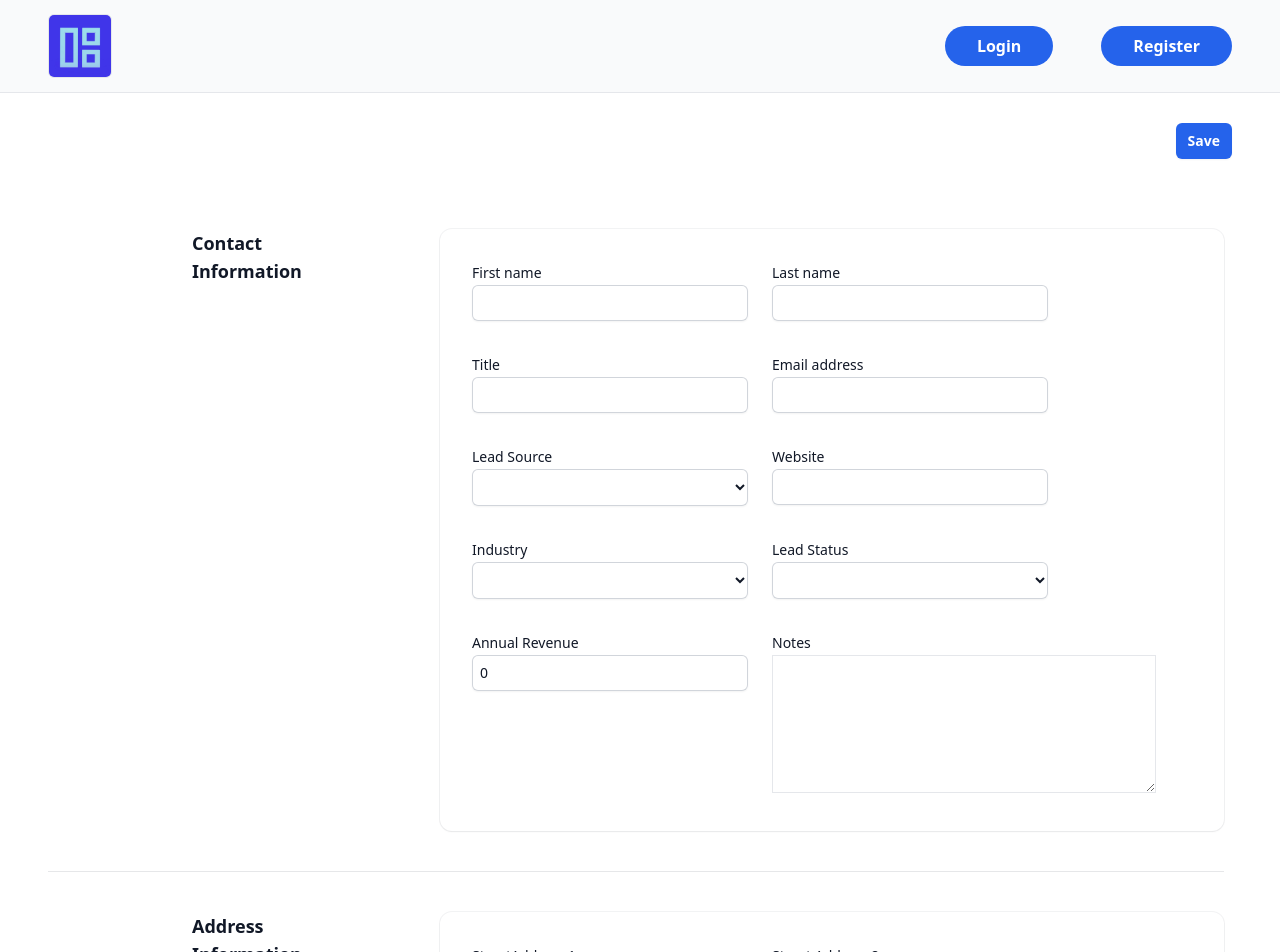
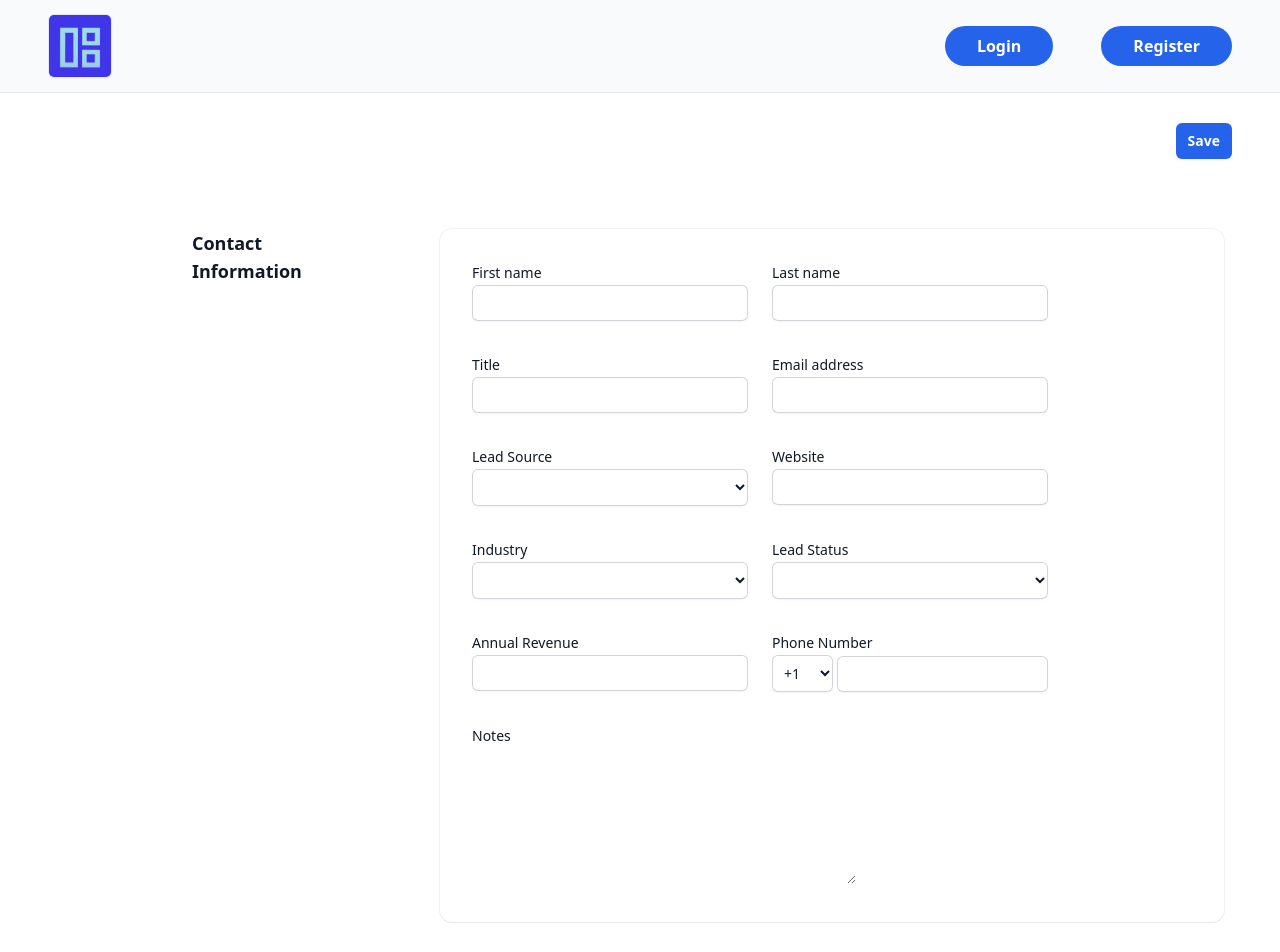
Before and after one commit to marcelmoldes/BasicoCrm-client, a Vue app: page /contacts/create in a window 1280 px wide. Shown: the top 952 px of the page. Built offline with nearby package versions, Linux system fonts and the light colour scheme.

Commit message:
contact edit and create,working

```diff
--- a/src/components/dashlets/ActivitiesDashlet.vue
+++ b/src/components/dashlets/ActivitiesDashlet.vue
@@ -15,7 +15,7 @@
       </thead>
       <tbody class="divide-y divide-gray-200">
       <tr v-if="activities.length === 0">
-        <td class="text-center text-gray-500 py-2" colspan="6">No activities found</td>
+        <td class="text-center text-gray-500 py-2" colspan="7">No activities found</td>
       </tr>
       <tr v-for="activity in activities" :key="activity">
         <td class="whitespace-nowrap py-4 pl-4 pr-3 text-sm font-medium text-gray-900 sm:pl-0">
--- a/src/views/Contacts/components/ContactForm.vue
+++ b/src/views/Contacts/components/ContactForm.vue
@@ -9,22 +9,23 @@
             <div class="sm:col-span-3">
               <label class="block text-sm font-medium leading-6 text-gray-900" for="first-name">First name</label>
 
-              <input v-model="contact.first_name" :class="errors.first_name ? 'border border-red-300' : 'border-0'" autocomplete="given-name"
+              <input v-model="contact.first_name" :class="errors.first_name ? 'border border-red-300' : 'border-0'"
+                     autocomplete="given-name"
                      class="block w-full p-2 rounded-md py-1.5 text-gray-900 shadow-sm ring-1 ring-inset ring-gray-300 placeholder:text-gray-400 focus:ring-2 focus:ring-inset focus:ring-indigo-600 sm:text-sm sm:leading-6">
               <div v-if="errors.first_name" class="text-sm text-red-400">{{ errors.first_name }}</div>
             </div>
             <div class="sm:col-span-3">
               <label class="block text-sm font-medium leading-6 text-gray-900" for="last-name">Last name</label>
 
-              <input v-model="contact.last_name"
-                     class="block p-2 w-full rounded-md border-0 py-1.5 text-gray-900 shadow-sm ring-1 ring-inset ring-gray-300 placeholder:text-gray-400 focus:ring-2 focus:ring-inset focus:ring-indigo-600 sm:text-sm sm:leading-6">
+              <input v-model="contact.last_name" :class="errors.last_name ? 'border border-red-300' : 'border-0'"
+                     class="block p-2 w-full rounded-md  py-1.5 text-gray-900 shadow-sm ring-1 ring-inset ring-gray-300 placeholder:text-gray-400 focus:ring-2 focus:ring-inset focus:ring-indigo-600 sm:text-sm sm:leading-6">
               <div v-if="errors.last_name" class="text-sm text-red-400">{{ errors.last_name }}</div>
             </div>
             <div class="sm:col-span-3">
               <label class="block text-sm font-medium leading-6 text-gray-900">Title</label>
 
-              <input v-model="contact.title"
-                     class="block w-full p-2 rounded-md border-0 py-1.5 text-gray-900 shadow-sm ring-1 ring-inset ring-gray-300 placeholder:text-gray-400 focus:ring-2 focus:ring-inset focus:ring-indigo-600 sm:text-sm sm:leading-6">
+              <input v-model="contact.title" :class="errors.title ? 'border border-red-300' : 'border-0'"
+                     class="block w-full p-2 rounded-md  py-1.5 text-gray-900 shadow-sm ring-1 ring-inset ring-gray-300 placeholder:text-gray-400 focus:ring-2 focus:ring-inset focus:ring-indigo-600 sm:text-sm sm:leading-6">
               <div v-if="errors.title" class="text-sm text-red-400">{{ errors.title }}</div>
             </div>
 
@@ -32,7 +33,8 @@
               <label class="block text-sm font-medium leading-6 text-gray-900">Email address</label>
 
               <input v-model="contact.email" autocomplete="email"
-                     class="block p-2 w-full rounded-md border-0 py-1.5 text-gray-900 shadow-sm ring-1 ring-inset ring-gray-300 placeholder:text-gray-400 focus:ring-2 focus:ring-inset focus:ring-indigo-600 sm:text-sm sm:leading-6"
+                     :class="errors.email ? 'border border-red-300' : 'border-0'"
+                     class="block p-2 w-full rounded-md  py-1.5 text-gray-900 shadow-sm ring-1 ring-inset ring-gray-300 placeholder:text-gray-400 focus:ring-2 focus:ring-inset focus:ring-indigo-600 sm:text-sm sm:leading-6"
                      type="email">
               <div v-if="errors.email" class="text-sm text-red-400">{{ errors.email }}</div>
             </div>
@@ -40,17 +42,17 @@
             <div class="sm:col-span-3">
               <label class="block text-sm font-medium leading-6 text-gray-900">Lead Source</label>
 
-              <select
+              <select v-model="contact.lead_source" :class="errors.lead_source ? 'border border-red-300' : 'border-0'"
                       class="bg-white  py-2 text-gray-900 shadow-sm ring-1 ring-inset ring-gray-300 block p-2 w-full rounded-md  placeholder:text-gray-400 focus:ring-2 focus:ring-inset focus:ring-indigo-600 sm:text-sm sm:leading-6">
-                <option>{{ contact.lead_source }}</option>
-                <option>rggdrgr</option>
+                <option>frfrf</option>
+
               </select>
               <div v-if="errors.lead_source" class="text-sm text-red-400">{{ errors.lead_source }}</div>
             </div>
             <div class="sm:col-span-3">
               <label class="block text-sm font-medium leading-6 text-gray-900">Website</label>
 
-              <input v-model="contact.website"
+              <input v-model="contact.website" :class="errors.website ? 'border border-red-300' : 'border-0'"
                      class="block p-2 w-full rounded-md border-0 py-1.5 text-gray-900 shadow-sm ring-1 ring-inset ring-gray-300 placeholder:text-gray-400 focus:ring-2 focus:ring-inset focus:ring-indigo-600 sm:text-sm sm:leading-6"
                      type="email">
 
@@ -59,10 +61,10 @@
 
             <div class="sm:col-span-3">
               <label class="block text-sm font-medium leading-6 text-gray-900">Industry</label>
-              <select
+              <select v-model="contact.industry" :class="errors.industry ? 'border border-red-300' : 'border-0'"
                       class="bg-white  py-2 text-gray-900 shadow-sm ring-1 ring-inset ring-gray-300 block p-2 w-full rounded-md  placeholder:text-gray-400 focus:ring-2 focus:ring-inset focus:ring-indigo-600 sm:text-sm sm:leading-6">
-                <option :value="contact.industry"></option>
-                <option>rggdrgr</option>
+                <option>{{ contact.industry }}</option>
+                <option>rfrfr</option>
               </select>
               <div v-if="errors.industry" class="text-sm text-red-400">{{ errors.industry }}</div>
             </div>
@@ -70,30 +72,41 @@
 
             <div class="sm:col-span-3">
               <label class="block text-sm font-medium leading-6 text-gray-900">Lead Status</label>
-              <select
-                  class="bg-white  py-2 text-gray-900 shadow-sm ring-1 ring-inset ring-gray-300 block p-2 w-full rounded-md  placeholder:text-gray-400 focus:ring-2 focus:ring-inset focus:ring-indigo-600 sm:text-sm sm:leading-6">
-                <option>{{ contact.lead_status }}</option>
-                <option>rggdrgr</option>
+              <select v-model="contact.lead_status" :class="errors.lead_status ? 'border border-red-300' : 'border-0'"
+                      class="bg-white py-2 text-gray-900 shadow-sm ring-1 ring-inset ring-gray-300 block p-2 w-full rounded-md  placeholder:text-gray-400 focus:ring-2 focus:ring-inset focus:ring-indigo-600 sm:text-sm sm:leading-6">
+                <option>fsrfsrf</option>
+
               </select>
               <div v-if="errors.lead_status" class="text-sm text-red-400">{{ errors.lead_status }}</div>
             </div>
             <div class="sm:col-span-3">
               <label class="block text-sm font-medium leading-6 text-gray-900">Annual Revenue</label>
-              <input :value="formatters.formatAmount(contact.annual_revenue)"
-                     class="block p-2 w-full rounded-md border-0 py-1.5 text-gray-900 shadow-sm ring-1 ring-inset ring-gray-300 placeholder:text-gray-400 focus:ring-2 focus:ring-inset focus:ring-indigo-600 sm:text-sm sm:leading-6">
+              <input v-model="contact.annual_revenue"
+                     :class="errors.annual_revenue ? 'border border-red-300' : 'border-0'"
+                     class="block p-2 w-full rounded-md  py-1.5 text-gray-900 shadow-sm ring-1 ring-inset ring-gray-300 placeholder:text-gray-400 focus:ring-2 focus:ring-inset focus:ring-indigo-600 sm:text-sm sm:leading-6">
               <div v-if="errors.annual_revenue" class="text-sm text-red-400">{{ errors.annual_revenue }}</div>
             </div>
             <div class="sm:col-span-3">
+              <label class="block text-sm font-medium leading-6 text-gray-900">Phone Number</label>
+              <div class="flex items-center justify-center gap-x-1">
+                <select v-model="contact.PhoneNumber.country_code" :class="errors.lead_status ? 'border border-red-300' : 'border-0'"
+                        class="bg-white py-2 text-gray-900 shadow-sm ring-1 ring-inset ring-gray-300 block p-2 rounded-md  placeholder:text-gray-400 focus:ring-2 focus:ring-inset focus:ring-indigo-600 sm:text-sm sm:leading-6">
+                  <option value="01">+1</option>
+                  <option value="34">+34</option>
+                </select>
+                <input v-model="contact.PhoneNumber.number" :class="errors.number ? 'border border-red-300' : 'border-0'"
+                       class="block p-2 w-full rounded-md  py-1.5 text-gray-900 shadow-sm ring-1 ring-inset ring-gray-300 placeholder:text-gray-400 focus:ring-2 focus:ring-inset focus:ring-indigo-600 sm:text-sm sm:leading-6">
+              </div>
+              <div v-if="errors.number || errors.country_code" class="text-sm text-red-400">{{ errors.number || errors.country_code }}</div>
+            </div>
+            <div class="sm:col-span-3">
               <label class="block text-sm font-medium leading-6 text-gray-900">Notes</label>
-              <textarea v-model="contact.notes" class="w-96 border border-gray-200 p-2 px-4" rows="5"></textarea>
+              <textarea v-model="contact.notes" :class="errors.notes ? 'border border-red-300' : 'border-0 '"
+                        class="w-96 border-gray-400 border  p-2 px-4" rows="5"></textarea>
               <div v-if="errors.notes" class="text-sm text-red-400">{{ errors.notes }}</div>
             </div>
-
-
           </div>
-
         </div>
-
       </form>
     </div>
     <div class="grid mr-2 grid-cols-1 pt-10 md:grid-cols-3">
@@ -103,50 +116,51 @@
           <div class="grid max-w-xl grid-cols-2 gap-x-6 gap-y-8 sm:grid-cols-6">
             <div class="sm:col-span-3">
               <label class="block text-sm font-medium leading-6 text-gray-900" for="first-name">StreetAddress 1</label>
-
-              <input :value="contact.Address ? contact.Address.street_address1 : '-'" autocomplete="given-name"
+              <input v-model="contact.Address.street_address1" :class="errors.street_address1 ? 'border border-red-300' : 'border-0 '"
                      class="block w-full p-2 rounded-md border-0 py-1.5 text-gray-900 shadow-sm ring-1 ring-inset ring-gray-300 placeholder:text-gray-400 focus:ring-2 focus:ring-inset focus:ring-indigo-600 sm:text-sm sm:leading-6">
-
+              <div v-if="errors.street_address1" class="text-sm text-red-400">{{ errors.street_address1 }}</div>
             </div>
             <div class="sm:col-span-3">
               <label class="block text-sm font-medium leading-6 text-gray-900" for="last-name">Street Address 2 </label>
 
-              <input :value="contact.Address ? contact.Address.street_address2 : '-'"
+              <input  v-model="contact.Address.street_address2" :class="errors.street_address2 ? 'border border-red-300' : 'border-0 '"
                      class="block p-2 w-full rounded-md border-0 py-1.5 text-gray-900 shadow-sm ring-1 ring-inset ring-gray-300 placeholder:text-gray-400 focus:ring-2 focus:ring-inset focus:ring-indigo-600 sm:text-sm sm:leading-6">
-
+              <div v-if="errors.street_address2" class="text-sm text-red-400">{{ errors.street_address2 }}</div>
             </div>
 
             <div class="sm:col-span-3">
               <label class="block text-sm font-medium leading-6 text-gray-900">State</label>
 
-              <input :value="contact.Address ? contact.Address.state : '-'"
+              <input  v-model="contact.Address.state" :class="errors.state ? 'border border-red-300' : 'border-0 '"
                      class="block w-full p-2 rounded-md border-0 py-1.5 text-gray-900 shadow-sm ring-1 ring-inset ring-gray-300 placeholder:text-gray-400 focus:ring-2 focus:ring-inset focus:ring-indigo-600 sm:text-sm sm:leading-6">
+              <div v-if="errors.state" class="text-sm text-red-400">{{ errors.state }}</div>
             </div>
 
             <div class="sm:col-span-3">
               <label class="block text-sm font-medium leading-6 text-gray-900">City</label>
 
-              <input :value="contact.Address ? contact.Address.city : '-'"
-                     class="block p-2 w-full rounded-md border-0 py-1.5 text-gray-900 shadow-sm ring-1 ring-inset ring-gray-300 placeholder:text-gray-400 focus:ring-2 focus:ring-inset focus:ring-indigo-600 sm:text-sm sm:leading-6"
-              >
+              <input  v-model="contact.Address.city" :class="errors.city ? 'border border-red-300' : 'border-0 '"
+                     class="block p-2 w-full rounded-md border-0 py-1.5 text-gray-900 shadow-sm ring-1 ring-inset ring-gray-300 placeholder:text-gray-400 focus:ring-2 focus:ring-inset focus:ring-indigo-600 sm:text-sm sm:leading-6">
+              <div v-if="errors.city" class="text-sm text-red-400">{{ errors.city }}</div>
+
             </div>
             <div class="sm:col-span-3">
               <label class="block text-sm font-medium leading-6 text-gray-900">Country</label>
 
-              <input :value="contact.Address ? contact.Address.country : '-'"
-                     class="block p-2 w-full rounded-md border-0 py-1.5 text-gray-900 shadow-sm ring-1 ring-inset ring-gray-300 placeholder:text-gray-400 focus:ring-2 focus:ring-inset focus:ring-indigo-600 sm:text-sm sm:leading-6"
-              >
+              <input  v-model="contact.Address.country" :class="errors.country ? 'border border-red-300' : 'border-0 '"
+                     class="block p-2 w-full rounded-md border-0 py-1.5 text-gray-900 shadow-sm ring-1 ring-inset ring-gray-300 placeholder:text-gray-400 focus:ring-2 focus:ring-inset focus:ring-indigo-600 sm:text-sm sm:leading-6">
+              <div v-if="errors.country" class="text-sm text-red-400">{{ errors.country }}</div>
             </div>
 
             <div class="sm:col-span-3">
               <label class="block text-sm font-medium leading-6 text-gray-900">Postal Code</label>
-              <input :value="contact.Address ? contact.Address.postal_code : '-'"
-                     class="block p-2 w-full rounded-md border-0 py-1.5 text-gray-900 shadow-sm ring-1 ring-inset ring-gray-300 placeholder:text-gray-400 focus:ring-2 focus:ring-inset focus:ring-indigo-600 sm:text-sm sm:leading-6"
-              >
+              <input v-model="contact.Address.postal_code" :class="errors.postal_code ? 'border border-red-300' : 'border-0 '"
+                     class="block p-2 w-full rounded-md border-0 py-1.5 text-gray-900 shadow-sm ring-1 ring-inset ring-gray-300 placeholder:text-gray-400 focus:ring-2 focus:ring-inset focus:ring-indigo-600 sm:text-sm sm:leading-6">
+              <div v-if="errors.postal_code" class="text-sm text-red-400">{{ errors.postal_code }}</div>
             </div>
 
           </div>
-          <button class="bg-gray-200" @click="saveContact">ff4ff</button>
+
         </div>
 
       </form>
@@ -166,7 +180,12 @@ export default {
   data() {
     return {
       formatters,
-      contact: false,
+      contact: {
+        PhoneNumber: {
+          country_code: "01"
+        },
+        Address: {}
+      },
       errors: {}
     }
   },
@@ -193,11 +212,11 @@ export default {
     async saveContact() {
       let response;
       let message = !this.contact.id;
+      this.errors = {}
       if (this.contact.id) {
         response = await axios.put(
             "http://localhost:8081/contacts/" + this.contact.id,
             this.contact,
-
             {
               headers: {
                 Authorization: this.user ? "Bearer " + this.user.token : null,
--- a/src/views/Contacts/components/ContactsGrid.vue
+++ b/src/views/Contacts/components/ContactsGrid.vue
@@ -172,7 +172,7 @@ export default {
         recordsPerPage: 10,
         pageNumber: 1,
         sortBy: 'created_at',
-        sortOrder: 'asc'
+        sortOrder: 'desc'
       }
     }
   },
```
Lines whose indentation alone changed are shown as unchanged.
